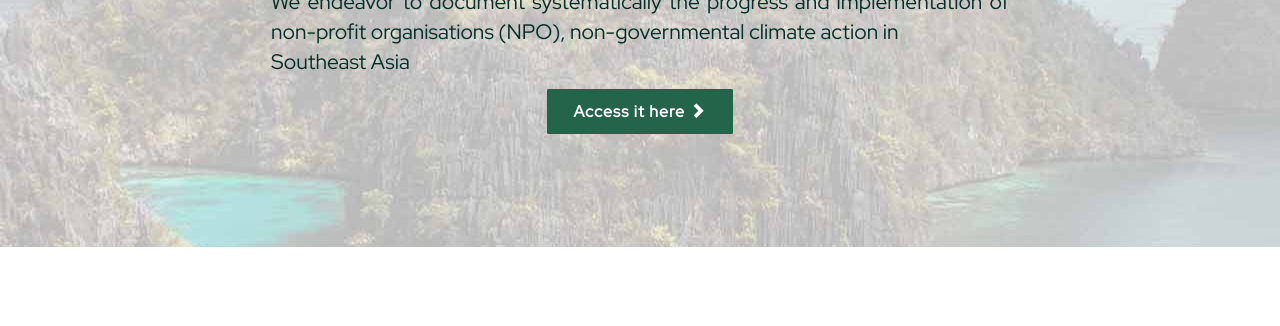
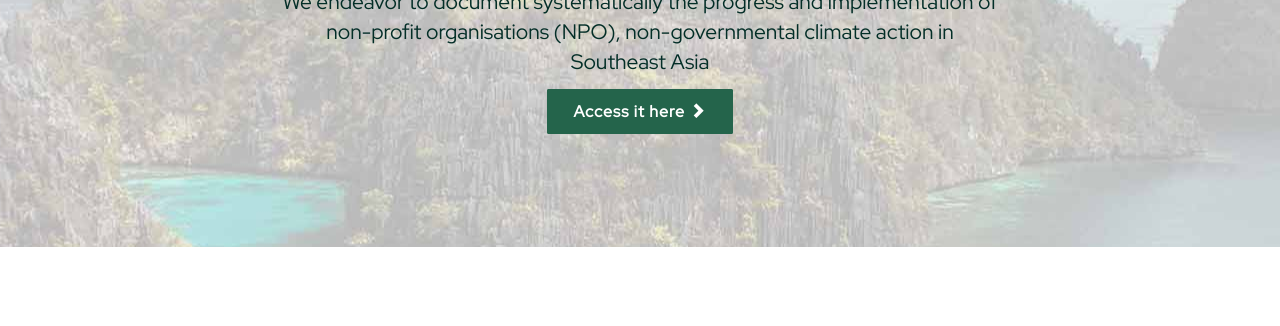
Before and after one commit to fionnahudison/seaclimatenpos, a plain HTML site: page index.html in a window 1280 px wide. Shown: the part 339-665 px from the top of the page. Drawn offline with nearby package versions, Linux system fonts and the light colour scheme.

Commit message:
Add files via upload

```diff
--- a/index.html
+++ b/index.html
@@ -18,16 +18,7 @@
   <link rel="preconnect" href="https://fonts.gstatic.com" crossorigin>
   <link href="https://fonts.googleapis.com/css2?family=Red+Hat+Display&display=swap" rel="stylesheet">
 
-  <style>
-        .container {
-            width: 90%;
-        }
 
-        .container p {
-            text-align: justify;
-        }
-
-    </style>
 
 
 </head>
@@ -70,7 +61,7 @@
   	<div class="row">
   	  <div class="col-md-offset-2 text-center col-md-8 col-sm-offset-3 col-sm-6">
       <h1 class= "h1bannerstyle">Welcome to the <br> Southeast Asian Climate NPOs Repository</h1>
-      <p class="description text-center">We endeavor to document systematically the progress and implementation of non-profit organisations (NPO), non-governmental climate action in <br>Southeast Asia
+      <p class= "description text-center">We endeavor to document systematically the progress and implementation of non-profit organisations (NPO), non-governmental climate action in <br>Southeast Asia
     </p>
 
       <a class="fancybtn" href="database.html" role="button"><span>Access it here <span class="glyphicon glyphicon-chevron-right" aria-hidden="true"></a></span></span></a>
```
